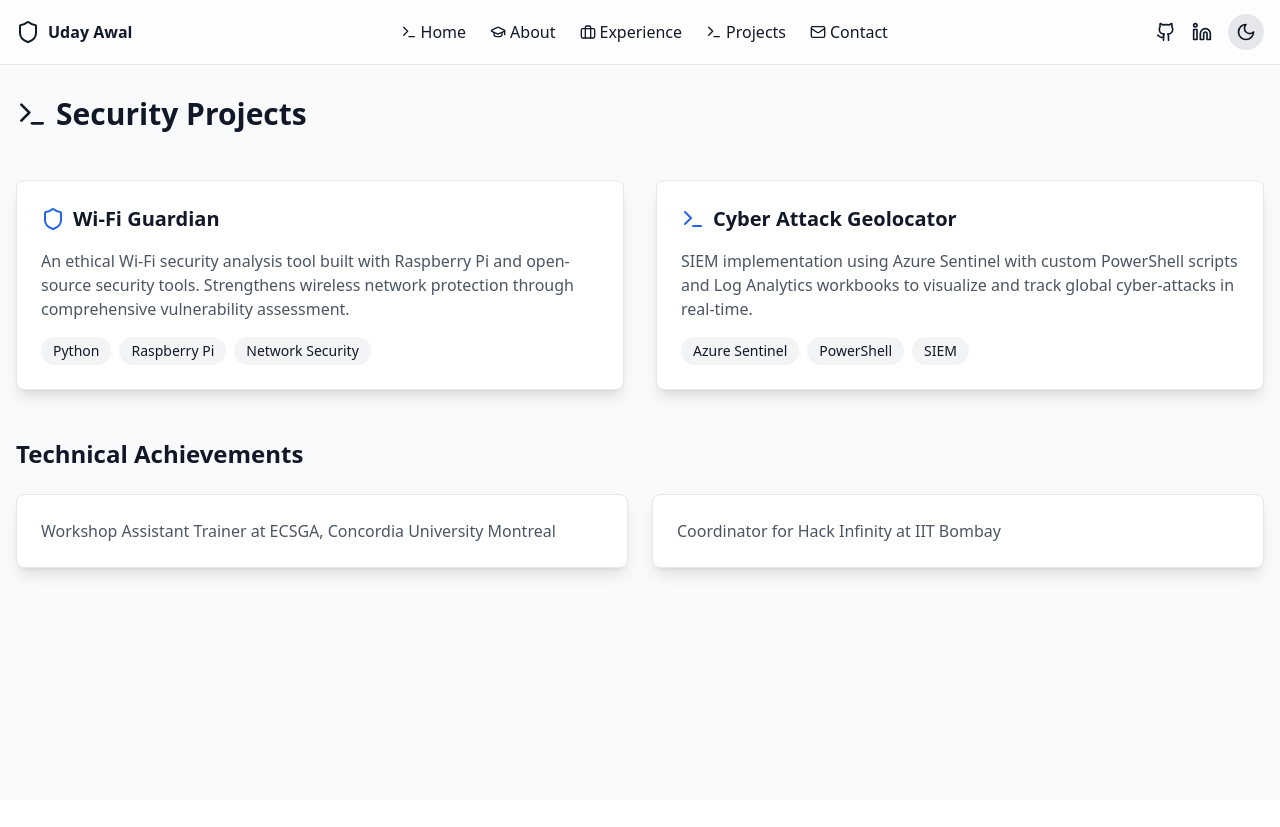
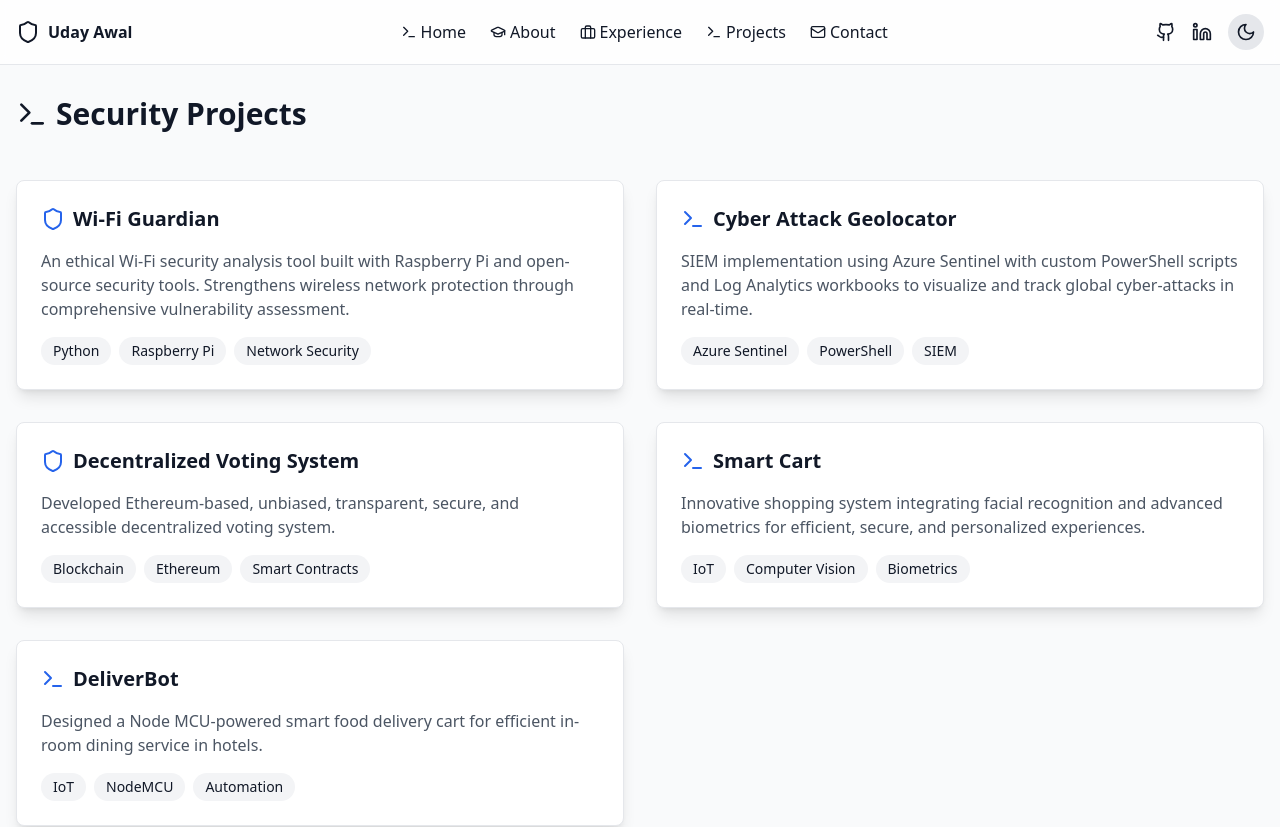
Before and after one commit to udayawal/project, a React (Vite) app: page /projects in a window 1280 px wide. Shown: the top 827 px of the page. Before the commit the page ends 800 px from the top, so only its background shows below. Built offline with nearby package versions, Linux system fonts and the light colour scheme.

Commit message:
Update Projects.tsx

```diff
--- a/src/pages/Projects.tsx
+++ b/src/pages/Projects.tsx
@@ -2,6 +2,39 @@ import React from 'react';
 import { Terminal, Shield, ExternalLink } from 'lucide-react';
 
 export default function Projects() {
+  const projects = [
+    {
+      title: "Wi-Fi Guardian",
+      description: "An ethical Wi-Fi security analysis tool built with Raspberry Pi and open-source security tools. Strengthens wireless network protection through comprehensive vulnerability assessment.",
+      icon: Shield,
+      tags: ["Python", "Raspberry Pi", "Network Security"]
+    },
+    {
+      title: "Cyber Attack Geolocator",
+      description: "SIEM implementation using Azure Sentinel with custom PowerShell scripts and Log Analytics workbooks to visualize and track global cyber-attacks in real-time.",
+      icon: Terminal,
+      tags: ["Azure Sentinel", "PowerShell", "SIEM"]
+    },
+    {
+      title: "Decentralized Voting System",
+      description: "Developed Ethereum-based, unbiased, transparent, secure, and accessible decentralized voting system.",
+      icon: Shield,
+      tags: ["Blockchain", "Ethereum", "Smart Contracts"]
+    },
+    {
+      title: "Smart Cart",
+      description: "Innovative shopping system integrating facial recognition and advanced biometrics for efficient, secure, and personalized experiences.",
+      icon: Terminal,
+      tags: ["IoT", "Computer Vision", "Biometrics"]
+    },
+    {
+      title: "DeliverBot",
+      description: "Designed a Node MCU-powered smart food delivery cart for efficient in-room dining service in hotels.",
+      icon: Terminal,
+      tags: ["IoT", "NodeMCU", "Automation"]
+    }
+  ];
+
   return (
     <div className="space-y-12">
       <h2 className="text-3xl font-bold flex items-center space-x-2">
@@ -10,46 +43,33 @@ export default function Projects() {
       </h2>
 
       <div className="grid md:grid-cols-2 gap-8">
-        <div className="bg-white dark:bg-gray-800 p-6 rounded-lg shadow-lg border border-gray-200 dark:border-gray-700">
+        {projects.map((project, index) => (
+          <div key={index} className="bg-white dark:bg-gray-800 p-6 rounded-lg shadow-lg border border-gray-200 dark:border-gray-700 hover:border-blue-500 dark:hover:border-blue-400 transition-all duration-300 group">
             <div className="flex items-center space-x-2 mb-4">
-            <Shield className="w-6 h-6 text-blue-600 dark:text-blue-400" />
-            <h3 className="text-xl font-semibold">Wi-Fi Guardian</h3>
+              <project.icon className="w-6 h-6 text-blue-600 dark:text-blue-400 group-hover:scale-110 transition-transform" />
+              <h3 className="text-xl font-semibold group-hover:text-blue-600 dark:group-hover:text-blue-400 transition-colors">{project.title}</h3>
             </div>
             <p className="text-gray-600 dark:text-gray-400 mb-4">
-            An ethical Wi-Fi security analysis tool built with Raspberry Pi and open-source security tools.
-            Strengthens wireless network protection through comprehensive vulnerability assessment.
+              {project.description}
             </p>
             <div className="flex flex-wrap gap-2">
-            <span className="px-3 py-1 bg-gray-100 dark:bg-gray-700 rounded-full text-sm">Python</span>
-            <span className="px-3 py-1 bg-gray-100 dark:bg-gray-700 rounded-full text-sm">Raspberry Pi</span>
-            <span className="px-3 py-1 bg-gray-100 dark:bg-gray-700 rounded-full text-sm">Network Security</span>
+              {project.tags.map((tag, tagIndex) => (
+                <span key={tagIndex} className="px-3 py-1 bg-gray-100 dark:bg-gray-700 rounded-full text-sm">
+                  {tag}
+                </span>
+              ))}
             </div>
           </div>
-
-        <div className="bg-white dark:bg-gray-800 p-6 rounded-lg shadow-lg border border-gray-200 dark:border-gray-700">
-          <div className="flex items-center space-x-2 mb-4">
-            <Terminal className="w-6 h-6 text-blue-600 dark:text-blue-400" />
-            <h3 className="text-xl font-semibold">Cyber Attack Geolocator</h3>
-          </div>
-          <p className="text-gray-600 dark:text-gray-400 mb-4">
-            SIEM implementation using Azure Sentinel with custom PowerShell scripts and Log Analytics workbooks
-            to visualize and track global cyber-attacks in real-time.
-          </p>
-          <div className="flex flex-wrap gap-2">
-            <span className="px-3 py-1 bg-gray-100 dark:bg-gray-700 rounded-full text-sm">Azure Sentinel</span>
-            <span className="px-3 py-1 bg-gray-100 dark:bg-gray-700 rounded-full text-sm">PowerShell</span>
-            <span className="px-3 py-1 bg-gray-100 dark:bg-gray-700 rounded-full text-sm">SIEM</span>
-          </div>
-        </div>
+        ))}
       </div>
 
       <section className="space-y-6">
         <h3 className="text-2xl font-bold">Technical Achievements</h3>
         <div className="grid md:grid-cols-2 gap-6">
-          <div className="bg-white dark:bg-gray-800 p-6 rounded-lg shadow-lg border border-gray-200 dark:border-gray-700">
+          <div className="bg-white dark:bg-gray-800 p-6 rounded-lg shadow-lg border border-gray-200 dark:border-gray-700 hover:border-blue-500 dark:hover:border-blue-400 transition-colors">
             <p className="text-gray-600 dark:text-gray-400">Workshop Assistant Trainer at ECSGA, Concordia University Montreal</p>
           </div>
-          <div className="bg-white dark:bg-gray-800 p-6 rounded-lg shadow-lg border border-gray-200 dark:border-gray-700">
+          <div className="bg-white dark:bg-gray-800 p-6 rounded-lg shadow-lg border border-gray-200 dark:border-gray-700 hover:border-blue-500 dark:hover:border-blue-400 transition-colors">
             <p className="text-gray-600 dark:text-gray-400">Coordinator for Hack Infinity at IIT Bombay</p>
           </div>
         </div>
```
Lines whose indentation alone changed are shown as unchanged.
